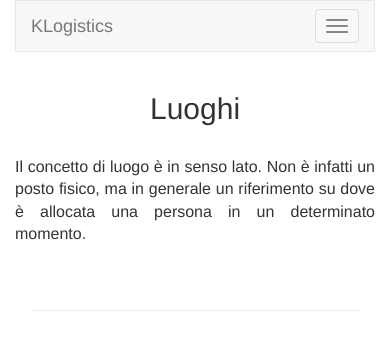
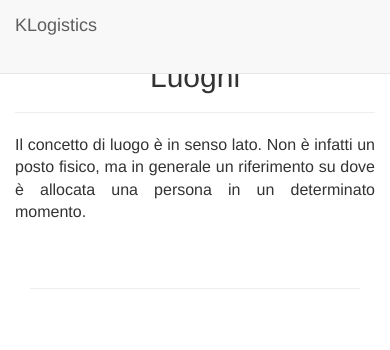
Before and after one commit to flavoi/klogistics, a Django app: template klogistics/templates/allocations/location_list.html in a window 390 px wide. Shown: the top 350 px of the page. Run offline with Django 3.2, Linux system fonts and the light colour scheme; the template is opened without the code that fills it, so the values that code supplies are empty; parts of the project's set-up code (start-up, migrations or seed data) failed here and were passed over; some libraries are stand-ins or nearby versions.

Commit message:
Disabled responsiveness for calendar display.

```diff
--- a/klogistics/allocations/views.py
+++ b/klogistics/allocations/views.py
@@ -126,7 +126,7 @@ def search_day_allocation(request):
             message = 'Imposta un criterio di ricerca diverso da vuoto :-)'
             messages.add_message(request, messages.WARNING, message)
         else:
-            message = 'Ricerca fallita, assicurati di formattare la data come riportato nella casella.'
+            message = 'Ricerca fallita: assicurati di riportare la data come nella casella.'
             messages.add_message(request, messages.ERROR, message)
         return HttpResponseRedirect(request.META.get('HTTP_REFERER'))
     year = date.strftime('%Y')
--- a/klogistics/templates/base.html
+++ b/klogistics/templates/base.html
@@ -4,7 +4,7 @@
 <head>
     <meta charset="utf-8">
     <meta http-equiv="X-UA-Compatible" content="IE=edge">
-    <meta name="viewport" content="width=device-width, initial-scale=1">
+    <!-- <meta name="viewport" content="width=device-width, initial-scale=1"> -->
     <meta name="description" content="">
     <meta name="author" content="">
 
@@ -33,31 +33,21 @@
 
     <!-- jQuery (necessary for Bootstrap's JavaScript plugins) -->
     <script src="{{ STATIC_URL }}js/jquery.min.js"></script>
-    <script src="{{ STATIC_URL }}js/jquery-ui.min.js"></script>
 
     {% block extrahead %}{% endblock %}
 
 </head>
 
 <body>
-
+  {% block navbar %}
+    <nav class="navbar navbar-default navbar-fixed-top">
       <div class="container">
-    {% block navbar %}
-        <!-- Static navbar -->
-      <nav class="navbar navbar-default">
-        <div class="container-fluid">
         <div class="navbar-header">
-            <button type="button" class="navbar-toggle collapsed" data-toggle="collapse" data-target="#navbar" aria-expanded="false" aria-controls="navbar">
-              <span class="sr-only">Toggle navigation</span>
-              <span class="icon-bar"></span>
-              <span class="icon-bar"></span>
-              <span class="icon-bar"></span>
-            </button>
           <a class="navbar-brand" href="{% url 'today' %}">
             KLogistics
           </a>
         </div>
-          <div id="navbar" class="navbar-collapse collapse">
+        <div id="navbar">
           <ul class="nav navbar-nav">
             {% if user.is_superuser %}
             <li>
@@ -108,13 +98,12 @@
 
           <ul class="nav navbar-nav navbar-right">
             {% if user.is_authenticated %}
-              <li>
-                <div class="dropdown">
-                  <button class="btn btn-default dropdown-toggle navbar-btn" type="button" id="dropdownMenu1" data-toggle="dropdown" aria-haspopup="true" aria-expanded="true">
+            <li class="dropdown">
+                <a href="#" class="dropdown-toggle" data-toggle="dropdown" role="button" aria-haspopup="true" aria-expanded="false">
                   <i class="fa fa-user" aria-hidden="true"></i>
                     Hey,  {{ user.name }}!
                     <span class="caret"></span>
-                  </button>
+                </a>
                 <ul class="dropdown-menu" aria-labelledby="dropdownMenu2">
                   <li><a href="{% url 'pwchange' %}">Modifica password</a></li>
                   <li role="separator" class="divider"></li>
@@ -124,7 +113,6 @@
                     </a>
                   </li>
                 </ul>
-                </div>
             </li> <!-- User -->
             {% endif %}
           </ul>
@@ -132,12 +120,12 @@
       </div><!--/.container-fluid -->
     </nav>
  {% endblock navbar %}
-   </div>
 
     <div class="container">
+      <div class="page-header">
       <div class="row">
         {% if messages %}
-          <div class="col-md-6 col-md-offset-3">
+          <div class="col-xs-6 col-xs-offset-3">
             {% for message in messages %}
               <div class="alert alert-{% if message.tags %}{{ message.tags }}{% endif %}" role="alert">
                 <div class="text-center">{{ message }}</div>
@@ -145,11 +133,11 @@
             {% endfor %}
           </div>
         {% endif %}
-        <div class="col-md-12">
+        <div class="col-xs-12">
           <h2 class="text-center">{% block heading %}{% endblock heading %}</h2>
         </div>
       </div>
-      <br />
+      </div><!-- page header -->
       {% block content %}{% endblock content %}
     </div><!-- /.container -->
 
```
Lines whose indentation alone changed are shown as unchanged.
